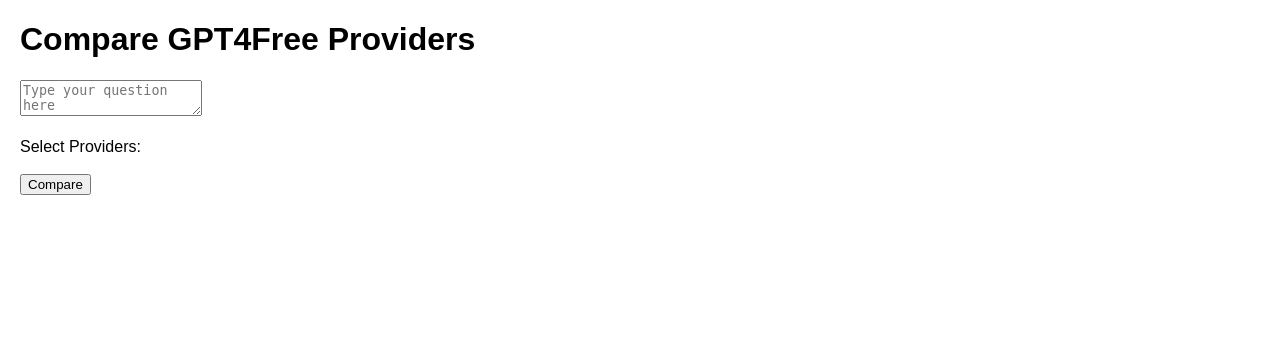
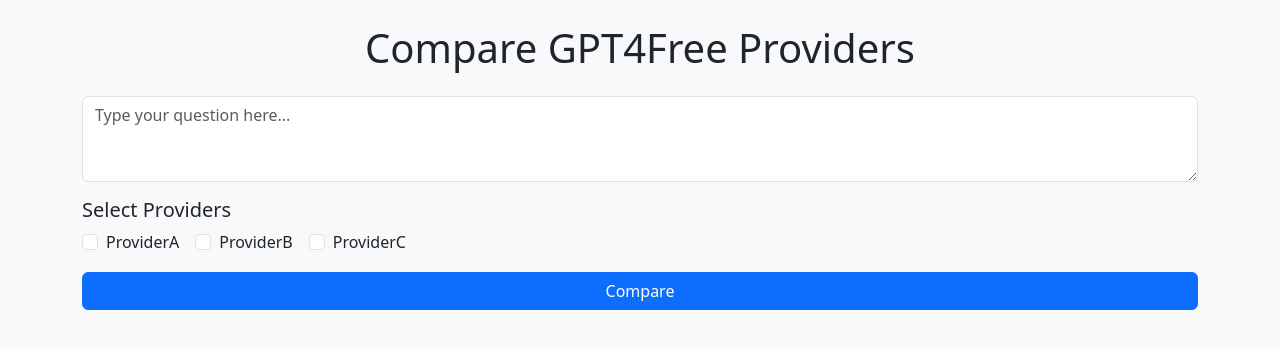
Before and after one commit to Leiniao2/g4fappcompare, a Flask app: page / in a window 1280 px wide. Shown: the top 349 px of the page. Run offline with Flask 3, Linux system fonts and the light colour scheme.

Commit message:
Update index.html

```diff
--- a/templates/index.html
+++ b/templates/index.html
@@ -1,22 +1,31 @@
 <!DOCTYPE html>
-<html>
+<html lang="en">
 <head>
+    <meta charset="UTF-8">
+    <meta name="viewport" content="width=device-width, initial-scale=1.0">
     <title>GPT4Free Provider Comparison</title>
+    <link href="https://cdn.jsdelivr.net/npm/bootstrap@5.3.0/dist/css/bootstrap.min.css" rel="stylesheet">
+    <script>
+        const providers = {{ providers|tojson|safe }};
+    </script>
     <script src="/static/script.js" defer></script>
-    <style>
-        body { font-family: Arial; margin: 20px; }
-        .provider-result { border: 1px solid #ccc; padding: 10px; margin-top: 10px; border-radius: 8px; }
-    </style>
 </head>
-<body>
-    <h1>Compare GPT4Free Providers</h1>
-    <textarea id="userInput" placeholder="Type your question here"></textarea><br><br>
+<body class="bg-light">
+    <div class="container py-4">
+        <h1 class="mb-4 text-center">Compare GPT4Free Providers</h1>
 
-    <label>Select Providers:</label><br>
-    <div id="providers"></div>
-    <br>
+        <div class="mb-3">
+            <textarea class="form-control" id="userInput" rows="3" placeholder="Type your question here..."></textarea>
+        </div>
 
-    <button id="compareBtn">Compare</button>
-    <div id="results"></div>
+        <div class="mb-3">
+            <h5>Select Providers</h5>
+            <div id="providers" class="d-flex flex-wrap gap-3"></div>
+        </div>
+
+        <button class="btn btn-primary w-100 mb-4" id="compareBtn">Compare</button>
+
+        <div id="results" class="row g-3"></div>
+    </div>
 </body>
 </html>
```
